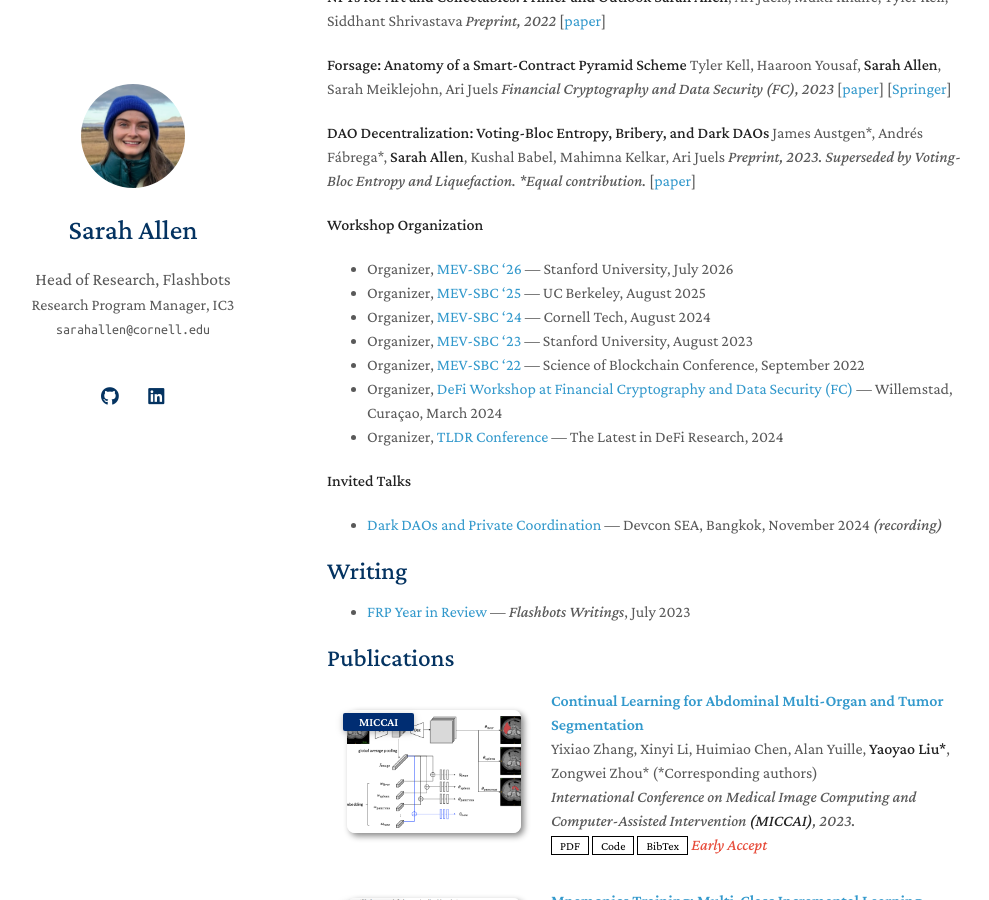
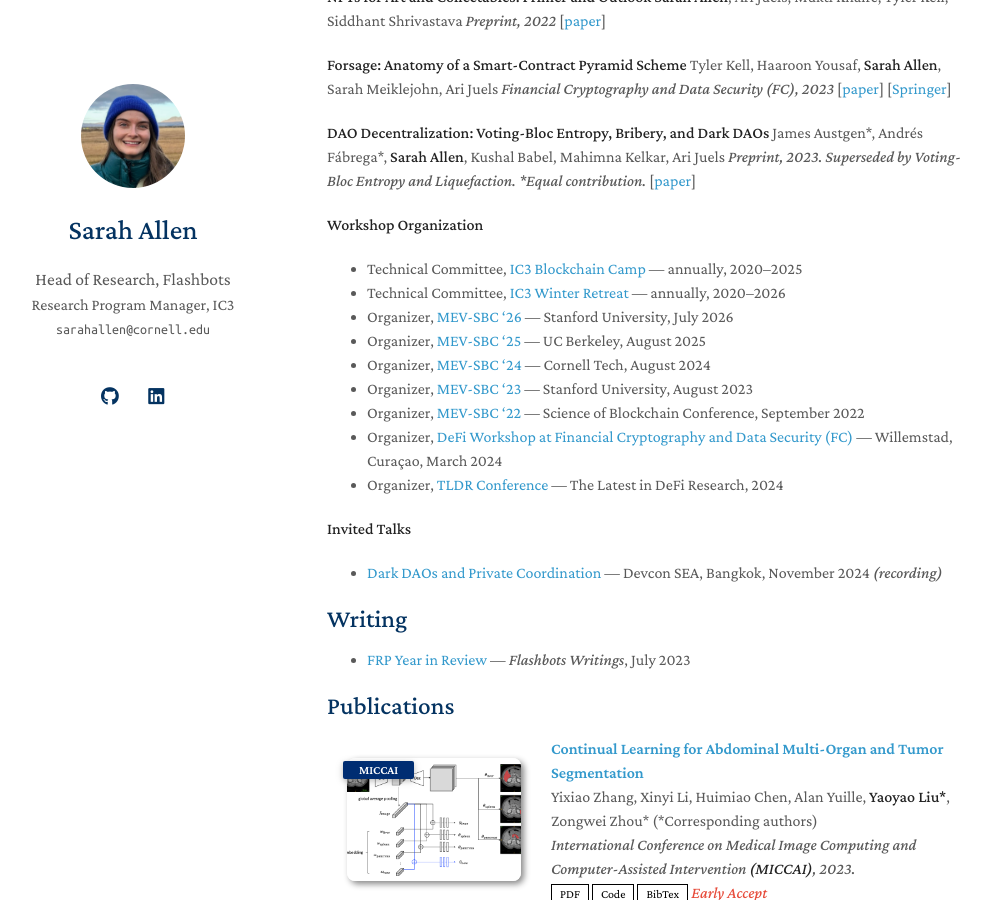
Before and after one commit to Bandeirainveste/bandeirainveste.github.io, a Jekyll site: the page built from index.md, in a window 1280 px wide and 900 px high, scrolled down 766 px. Shown: the whole window, without its empty margins (143-1132 px from the left). Built offline with Jekyll 4.4.1, drawn with Linux system fonts in a browser that asks for light colours; a style sheet for code colours, icons or effects is not loaded; our own code applies the rules of GitHub Pages for plain Markdown files.

Commit message:
Update index.md

```diff
--- a/index.md
+++ b/index.md
@@ -50,6 +50,8 @@
 
 **Workshop Organization**
 
+- Technical Committee, [IC3 Blockchain Camp](https://www.initc3.org/events) — annually, 2020–2025
+- Technical Committee, [IC3 Winter Retreat](https://www.initc3.org/events) — annually, 2020–2026
 - Organizer, [MEV-SBC '26](https://collective.flashbots.net/t/the-mev-workshop-at-the-science-of-blockchain-conference-2026-mev-sbc-26/5636) — Stanford University, July 2026
 - Organizer, [MEV-SBC '25](https://collective.flashbots.net/t/the-mev-workshop-at-the-science-of-blockchain-conference-2025-mev-sbc-25/4880) — UC Berkeley, August 2025
 - Organizer, [MEV-SBC '24](https://collective.flashbots.net/t/the-mev-workshop-at-the-science-of-blockchain-conference-2024-mev-sbc-24/3527) — Cornell Tech, August 2024
```
